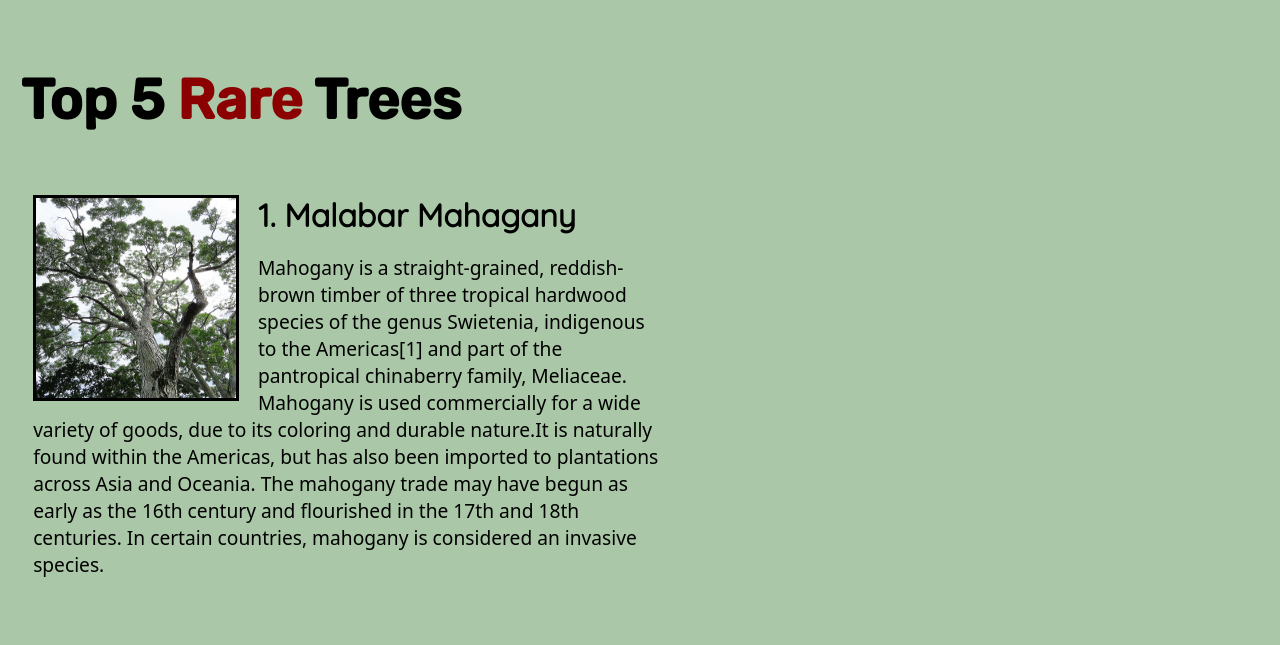
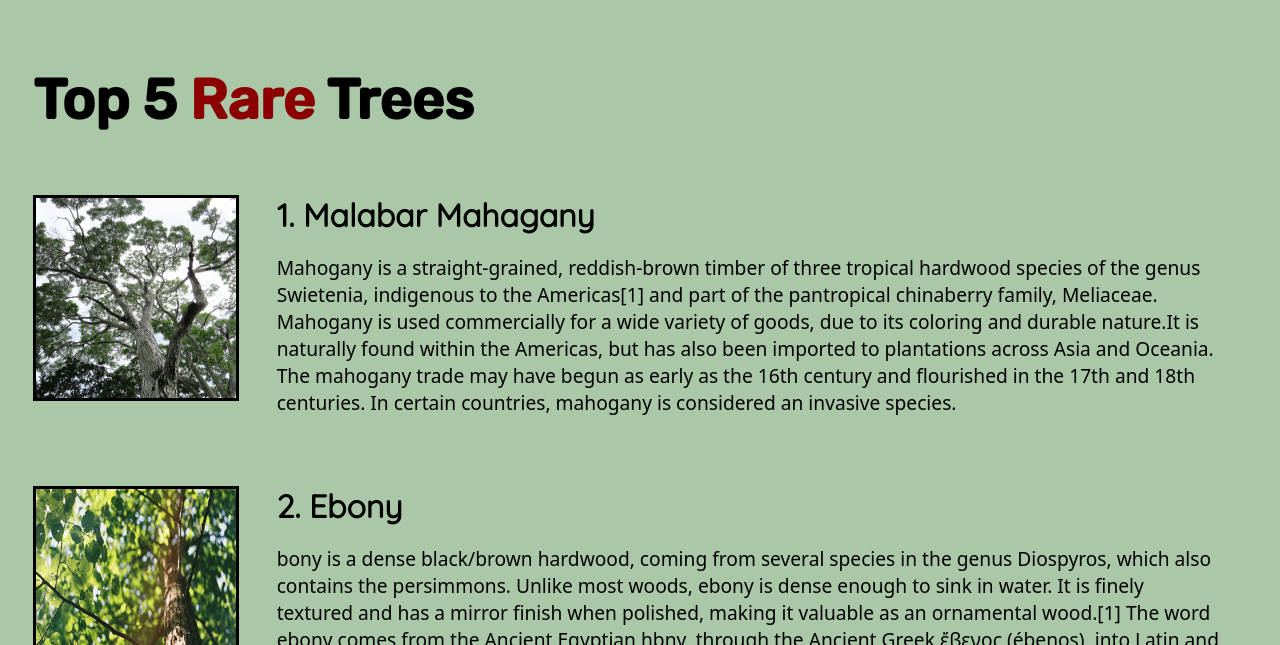
Before and after one commit to Vivekgirhepunje/SaveTrees, a plain HTML site: page index.html in a window 1280 px wide. Shown: the part 123-768 px from the top of the page. Drawn offline with Linux system fonts and the light colour scheme.

Commit message:
Add files via upload

```diff
--- a/style.css
+++ b/style.css
@@ -33,6 +33,7 @@ body{
 .inner >h1{
     font-family: 'Rubik', sans-serif;
     font-size: 3.5rem;
+    margin-left: 1%;
 }
 .inner h2{
     font-family: 'Quicksand', sans-serif;
@@ -47,12 +48,13 @@ body{
     margin: 0 3% 0 0%;
 }
 .inner p{
+    width: 95%;
     font-size: 1.2rem;
     font-family:system-ui, -apple-system, BlinkMacSystemFont, 'Segoe UI', Roboto, Oxygen, Ubuntu, Cantarell, 'Open Sans', 'Helvetica Neue', sans-serif;
 }
 .inner >div{
     margin: 2% 1% 2% 1%;
-    width: 50%;
+    width: 100%;
     float: left;
 }
 footer{
```
